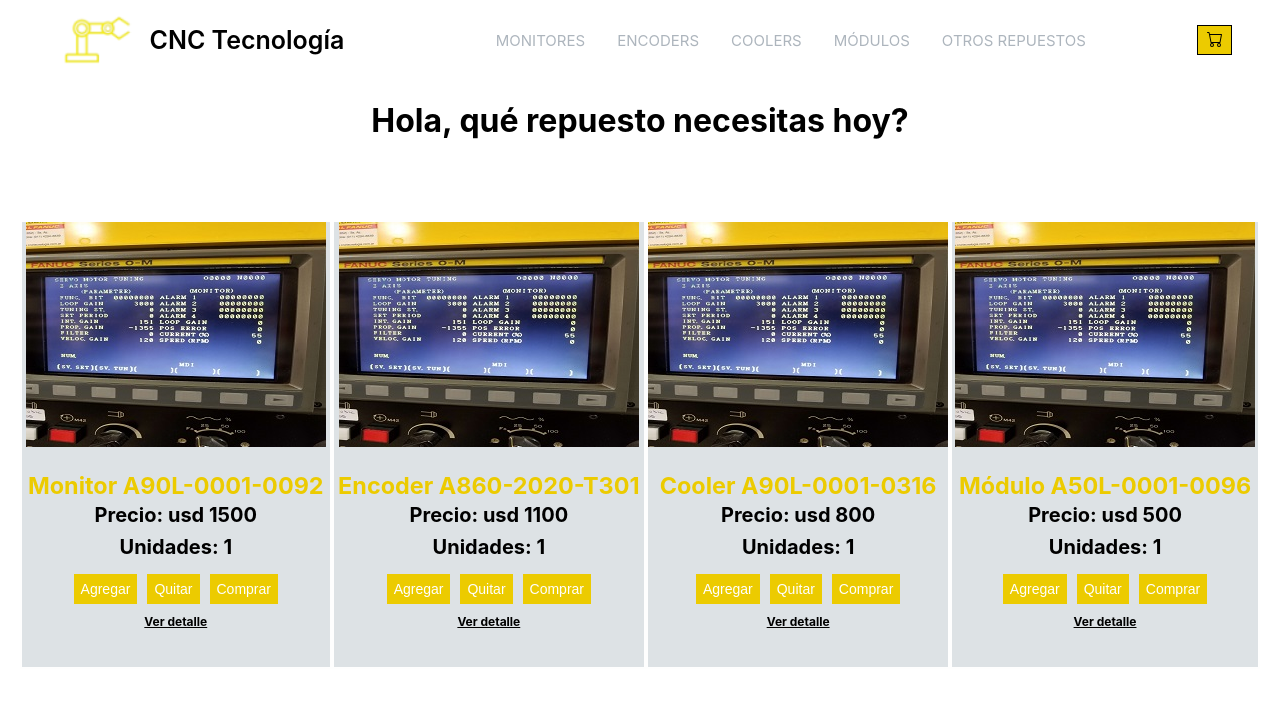
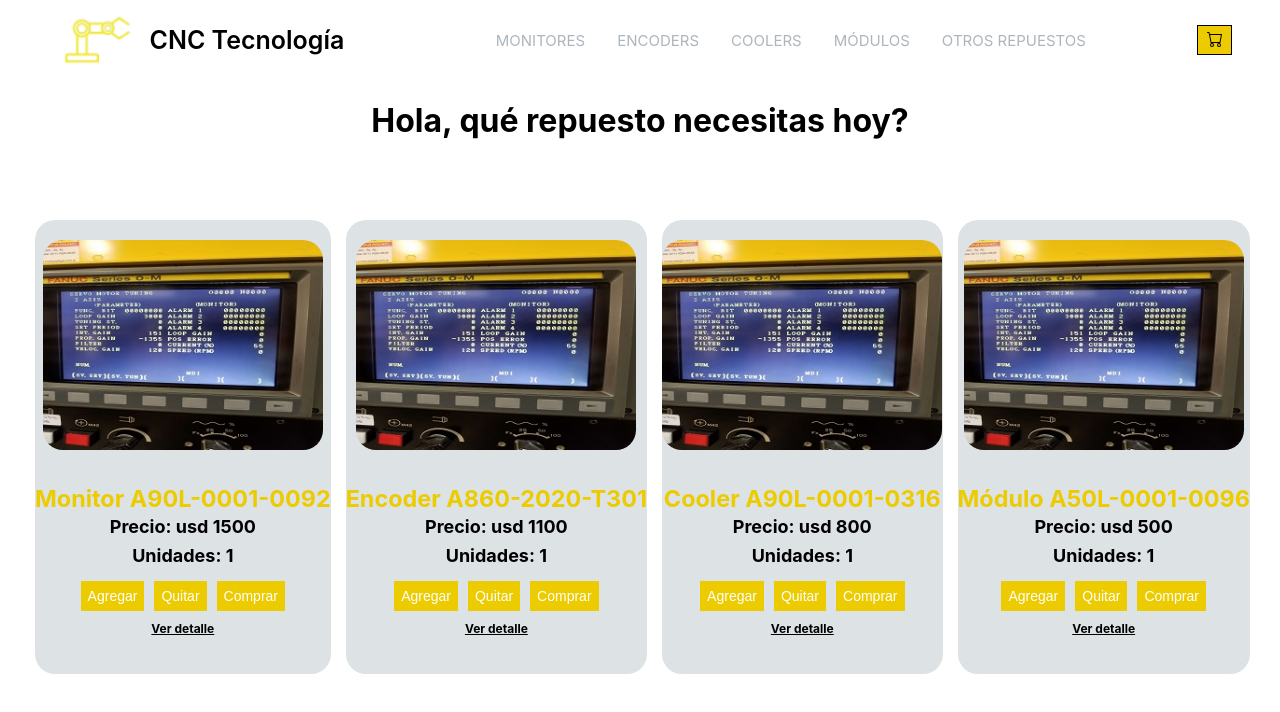
Before and after one commit to avrolon/reactjs-proyecto, a React (Create React App) app: page / in a window 1280 px wide. Shown: the top 712 px of the page. Built offline with nearby package versions, Linux system fonts and the light colour scheme.

Commit message:
se ajusta código

```diff
--- a/src/components/Item/Item.css
+++ b/src/components/Item/Item.css
@@ -1,12 +1,21 @@
 .item {
   background: #dde2e5;
-  border: 2px solid #fefefe;
+  border-radius: 20px;
   color: black;
-  display: flex;
+  display: inline-block;
   font-size: 20px;
-  cursor: pointer;
   justify-content: center;
   flex-wrap: wrap;
+  margin-left: 15px;
+  overflow: hidden;
+  position: relative;
+  float: none;
+}
+.item__img {
+  width: 280px;
+  margin-top: 20px;
+  margin-bottom: 5px;
+  border-radius: 20px;
 }
 .item__info {
   color: #eccb00;
--- a/src/components/Item/Item.js
+++ b/src/components/Item/Item.js
@@ -9,6 +9,7 @@
       <div className="item__info">
         <h3 className="item__name">{name}</h3>
         <p className="item__price">{`Precio: usd ${price}`}</p>
+      </div>
       <ItemCount
         stock={10}
         initial={1}
@@ -17,7 +18,6 @@
         }
       />
     </div>
-    </div>
   );
 }
 export default Item;
--- a/src/components/ItemCount/ItemCount.css
+++ b/src/components/ItemCount/ItemCount.css
@@ -44,7 +44,7 @@
 p {
   margin-top: -20px;
   margin-bottom: 10px;
-  font-size: 20px;
+  font-size: 18px;
   color: black;
 }
 
```
Lines whose indentation alone changed are shown as unchanged.
